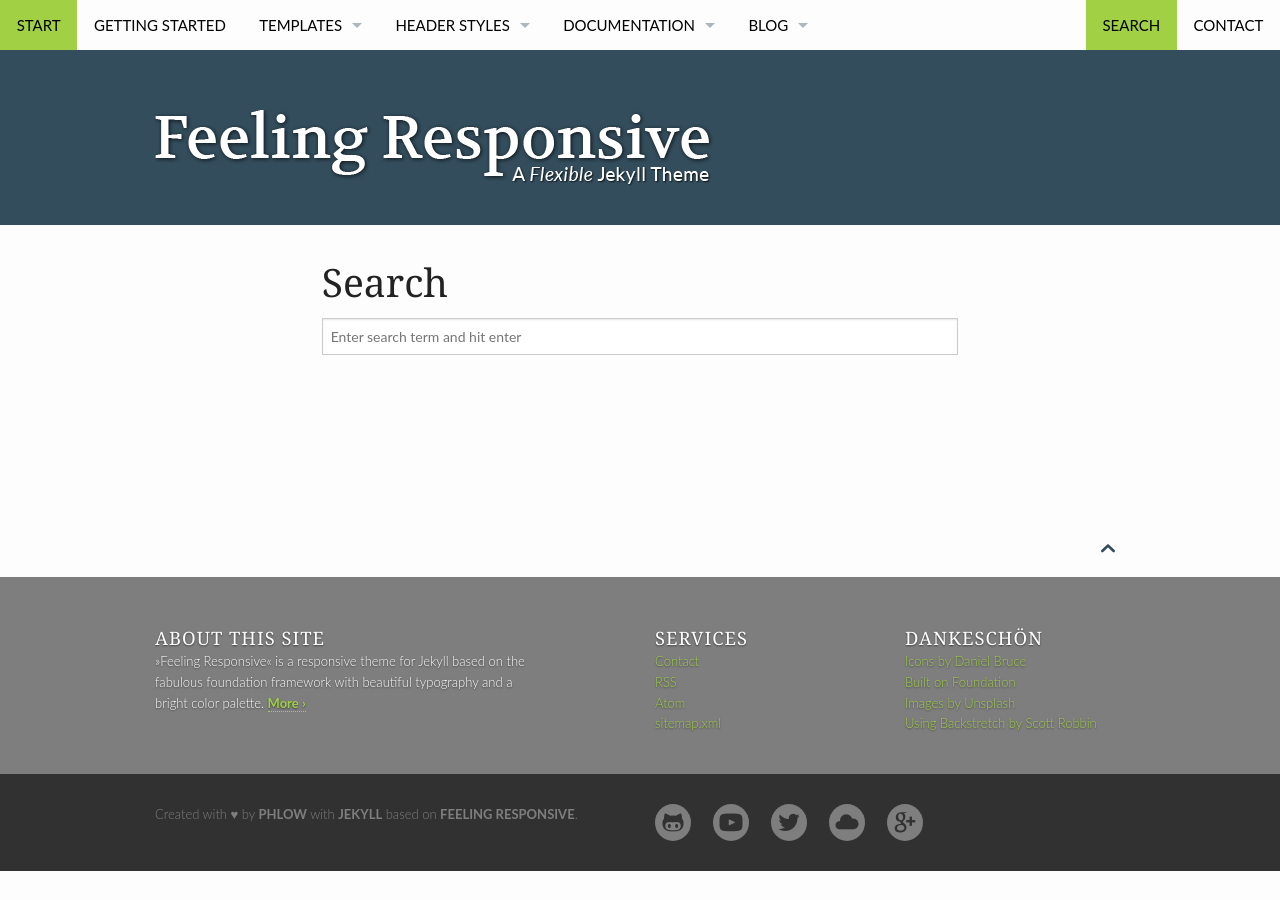
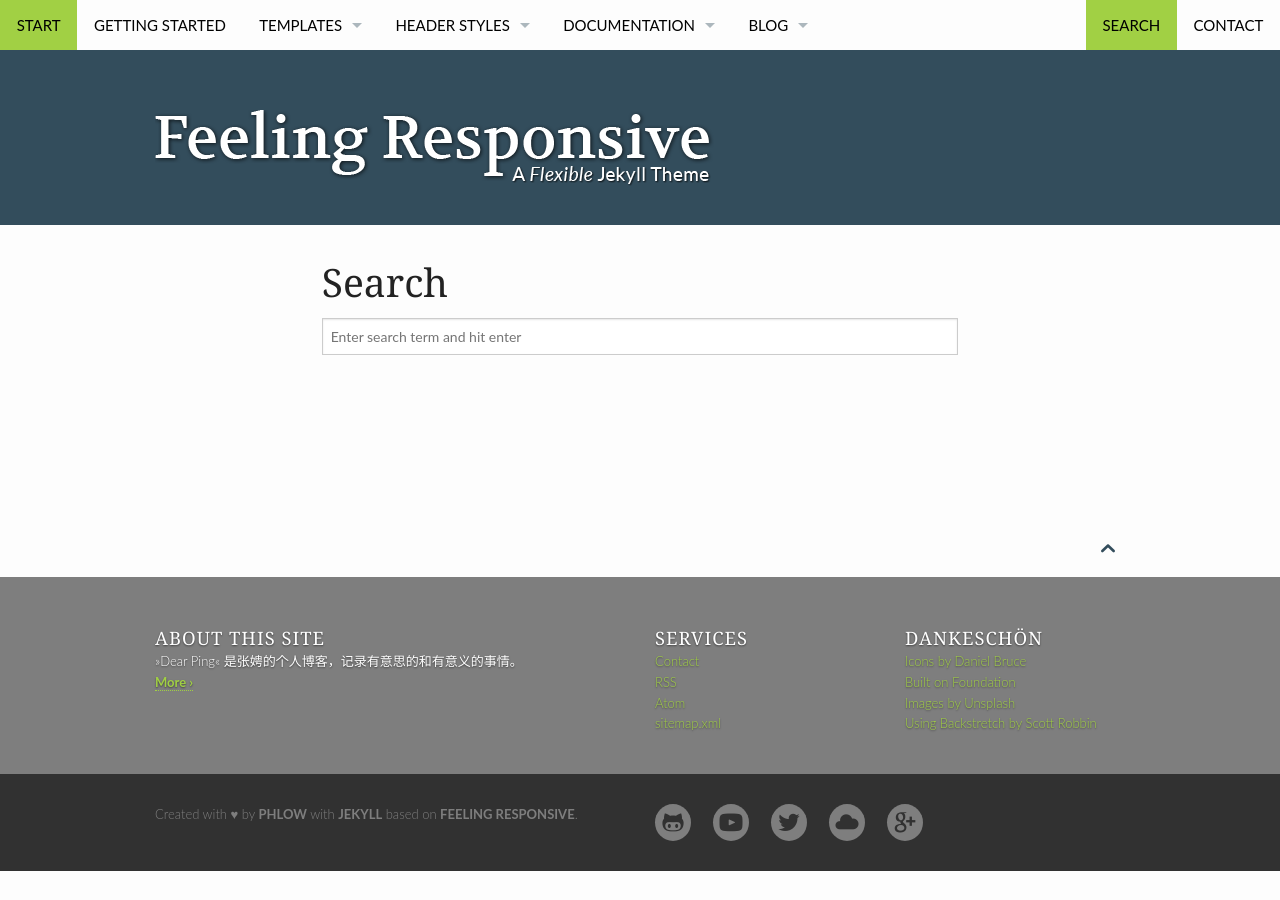
Before and after one commit to designerPing/designerPing.github.io, a Jekyll site: the page built from pages/search.md, in a window 1280 px wide. Built offline with Jekyll 4.4.1, drawn with Linux system fonts in a browser that asks for light colours.

Commit message:
Update _config.yml

```diff
--- a/_config.yml
+++ b/_config.yml
@@ -14,18 +14,18 @@ title: 'Dear Ping'
 slogan: '张娉的博客'
 
 # The description is used on homepage and in the footer to quickly describe your website. Use a maximum of 150 characters for SEO-purposes.
-description: '»Feeling Responsive« is a responsive theme for Jekyll based on the fabulous foundation framework with beautiful typography and a bright color palette.'
+description: '»Dear Ping« 是张娉的个人博客，记录有意思的和有意义的事情。'
 
 # The credits show up in the includes/_footer.html – It would be nice of you to leave a link to Phlow or Feeling Responsive as a thank you :)
 credits: '<p>Created with &hearts; by <a href="http://phlow.de/">Phlow</a> with <a href="http://jekyllrb.com/" target="_blank">Jekyll</a> based on <a href="http://phlow.github.io/feeling-responsive/">Feeling Responsive</a>.</p>'
 
 # Main author of the website
 # See > authors.yml
-author: phlow
+author: Ping
 
 # This URL is the main address for absolute links. Don't include a slash at the end.
 #
-url: 'https://phlow.github.io/feeling-responsive'
+url: 'https://zhangping.design'
 baseurl: ''
 
 # This is for the editing function in _/includes/improve_content
```
